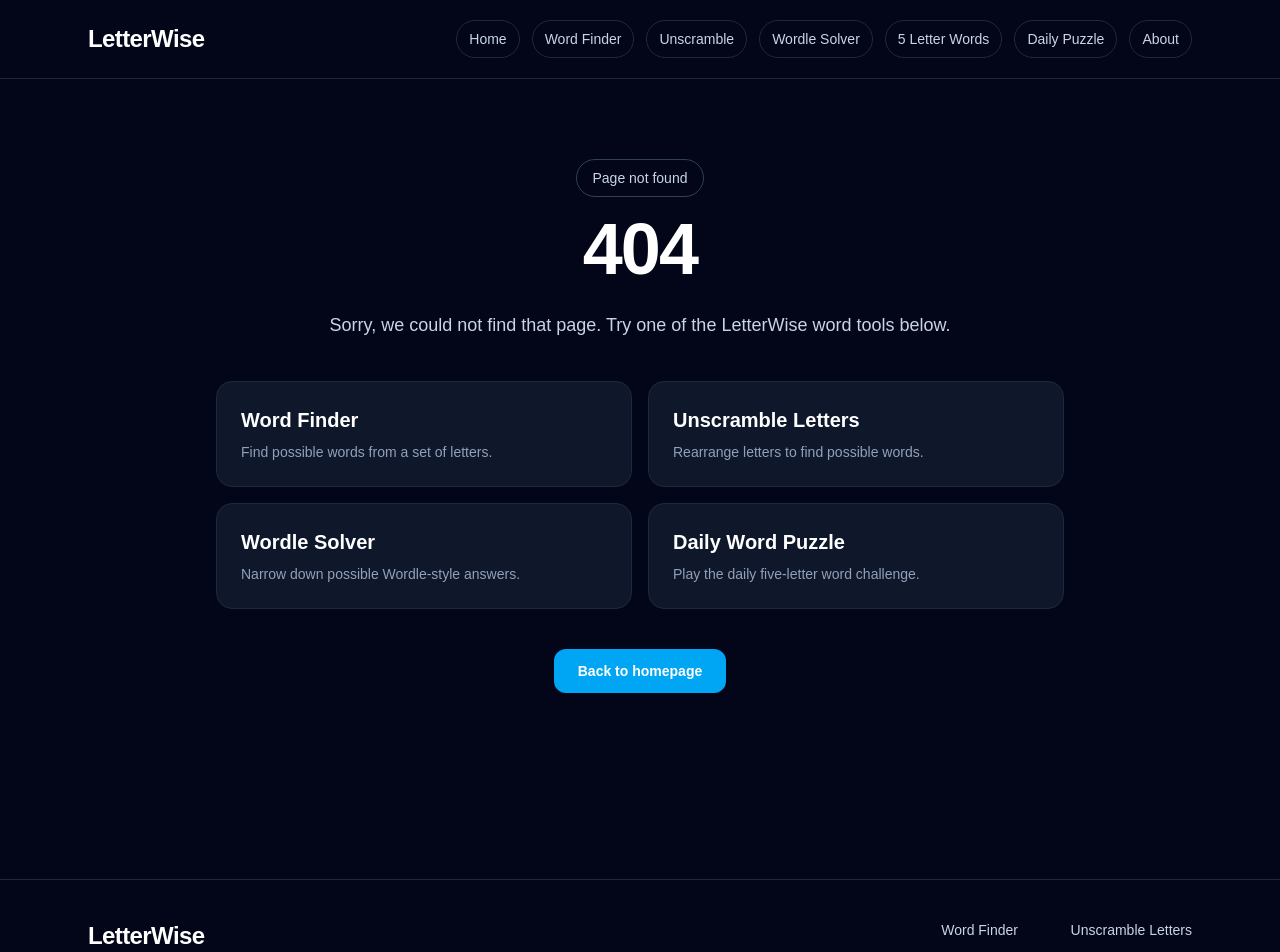
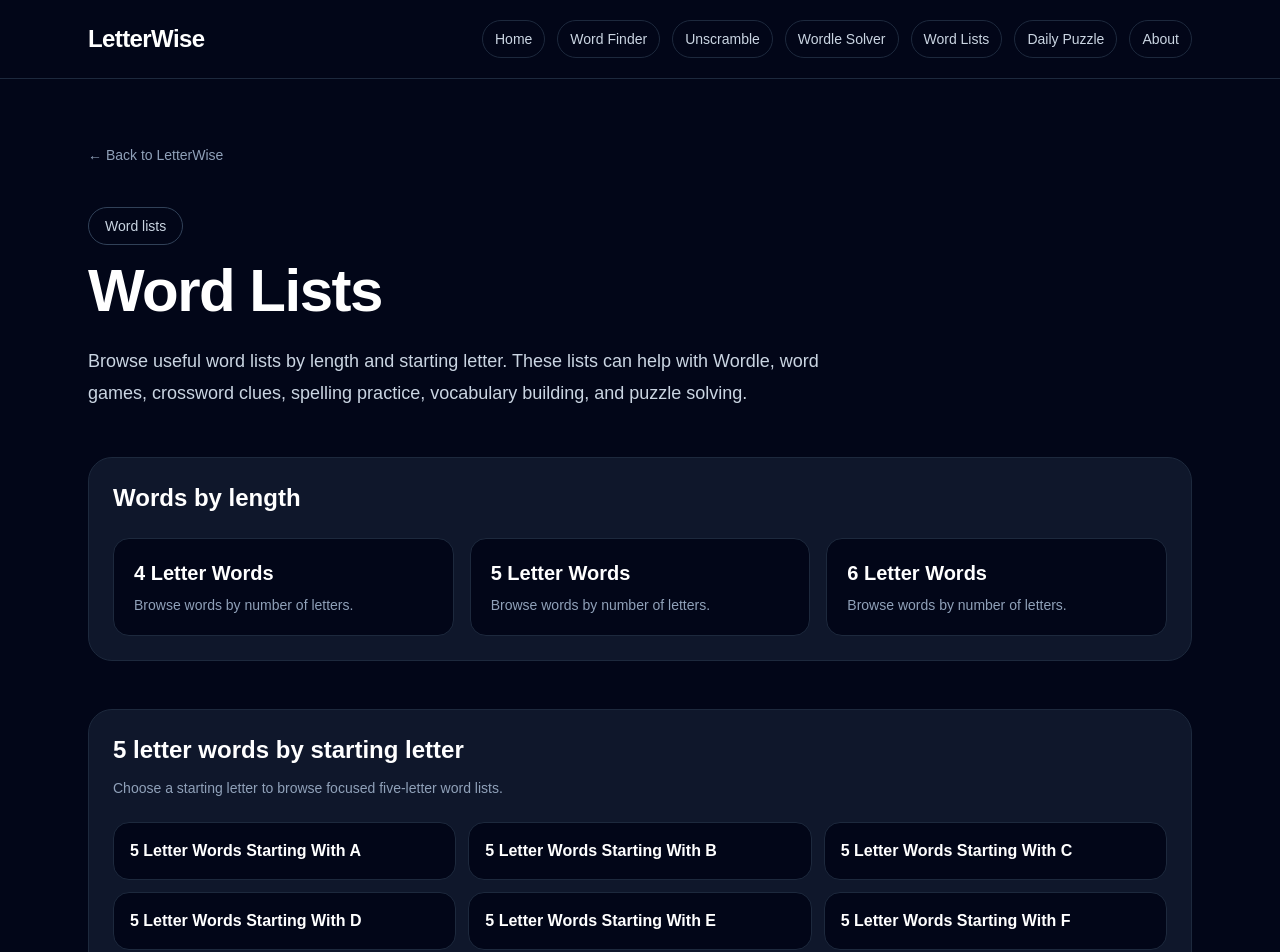
Before and after one commit to LetterWise/letterwise, a Next.js app: page /word-lists in a window 1280 px wide. Before the commit this address had no page. Shown: the top 952 px of the page. Built offline with nearby package versions, Linux system fonts and the light colour scheme.

Commit message:
Add word lists index page

```diff
--- a/app/sitemap.ts
+++ b/app/sitemap.ts
@@ -12,6 +12,7 @@ const staticPages = [
   "/word-finder",
   "/unscramble-letters",
   "/wordle-solver",
+  "/word-lists",
   "/4-letter-words",
   "/5-letter-words",
   "/6-letter-words",
--- /dev/null
+++ b/app/word-lists/page.tsx
@@ -0,0 +1,85 @@
+const wordLengthPages = [
+  { href: "/4-letter-words", label: "4 Letter Words" },
+  { href: "/5-letter-words", label: "5 Letter Words" },
+  { href: "/6-letter-words", label: "6 Letter Words" },
+];
+
+const startingLetterPages = "abcdefghijklmnopqrstuvwxyz".split("").map((letter) => ({
+  href: `/5-letter-words-starting-with-${letter}`,
+  label: `5 Letter Words Starting With ${letter.toUpperCase()}`,
+}));
+
+export const metadata = {
+  title: "Word Lists | LetterWise",
+  description:
+    "Browse LetterWise word lists by word length and starting letter for word games, Wordle, spelling practice, and puzzles.",
+};
+
+export default function WordListsPage() {
+  return (
+    <main className="min-h-screen bg-slate-950 text-white">
+      <section className="mx-auto max-w-6xl px-6 py-16">
+        <a href="/" className="text-sm text-slate-400 hover:text-white">
+          ← Back to LetterWise
+        </a>
+
+        <div className="mt-10">
+          <p className="mb-4 inline-block rounded-full border border-slate-700 px-4 py-2 text-sm text-slate-300">
+            Word lists
+          </p>
+
+          <h1 className="text-4xl font-bold tracking-tight sm:text-6xl">
+            Word Lists
+          </h1>
+
+          <p className="mt-6 max-w-3xl text-lg leading-8 text-slate-300">
+            Browse useful word lists by length and starting letter. These lists
+            can help with Wordle, word games, crossword clues, spelling
+            practice, vocabulary building, and puzzle solving.
+          </p>
+        </div>
+
+        <section className="mt-12 rounded-3xl border border-slate-800 bg-slate-900 p-6">
+          <h2 className="text-2xl font-semibold">Words by length</h2>
+
+          <div className="mt-6 grid gap-4 sm:grid-cols-3">
+            {wordLengthPages.map((page) => (
+              <a
+                key={page.href}
+                href={page.href}
+                className="rounded-2xl border border-slate-800 bg-slate-950 p-5 hover:bg-slate-800"
+              >
+                <h3 className="text-xl font-semibold">{page.label}</h3>
+                <p className="mt-2 text-sm text-slate-400">
+                  Browse words by number of letters.
+                </p>
+              </a>
+            ))}
+          </div>
+        </section>
+
+        <section className="mt-12 rounded-3xl border border-slate-800 bg-slate-900 p-6">
+          <h2 className="text-2xl font-semibold">
+            5 letter words by starting letter
+          </h2>
+
+          <p className="mt-3 text-sm text-slate-400">
+            Choose a starting letter to browse focused five-letter word lists.
+          </p>
+
+          <div className="mt-6 grid gap-3 sm:grid-cols-2 lg:grid-cols-3">
+            {startingLetterPages.map((page) => (
+              <a
+                key={page.href}
+                href={page.href}
+                className="rounded-2xl border border-slate-800 bg-slate-950 p-4 hover:bg-slate-800"
+              >
+                <h3 className="font-semibold">{page.label}</h3>
+              </a>
+            ))}
+          </div>
+        </section>
+      </section>
+    </main>
+  );
+}
--- a/components/Footer.tsx
+++ b/components/Footer.tsx
@@ -4,6 +4,7 @@ const footerLinks = [
   { href: "/word-finder", label: "Word Finder" },
   { href: "/unscramble-letters", label: "Unscramble Letters" },
   { href: "/wordle-solver", label: "Wordle Solver" },
+  { href: "/word-lists", label: "Word Lists" },
   { href: "/4-letter-words", label: "4 Letter Words" },
   { href: "/5-letter-words", label: "5 Letter Words" },
   { href: "/6-letter-words", label: "6 Letter Words" },
--- a/components/Header.tsx
+++ b/components/Header.tsx
@@ -5,7 +5,7 @@ const navLinks = [
   { href: "/word-finder", label: "Word Finder" },
   { href: "/unscramble-letters", label: "Unscramble" },
   { href: "/wordle-solver", label: "Wordle Solver" },
-  { href: "/5-letter-words", label: "5 Letter Words" },
+  { href: "/word-lists", label: "Word Lists" },
   { href: "/daily-word-puzzle", label: "Daily Puzzle" },
   { href: "/about", label: "About" },
 ];
```
